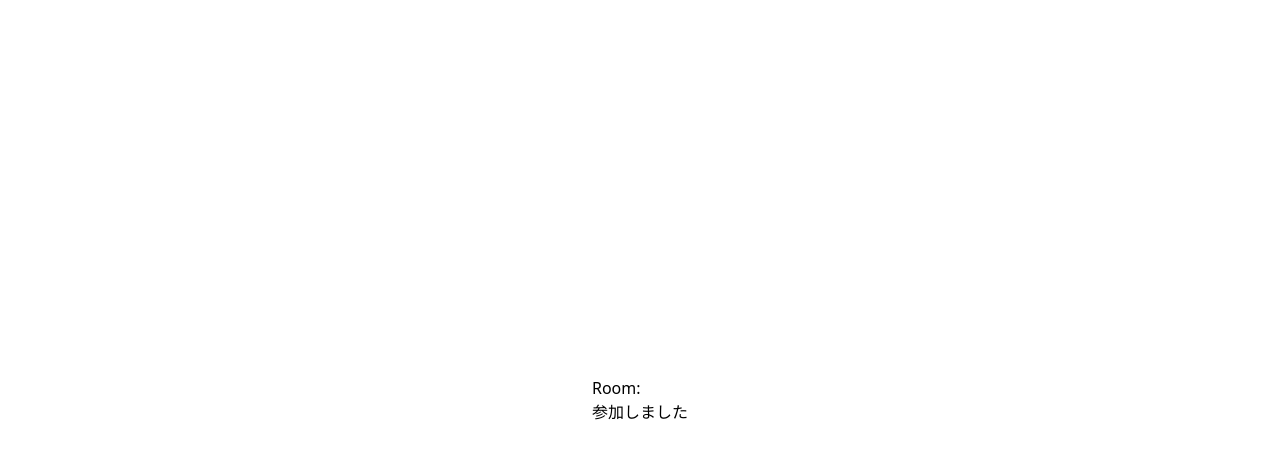
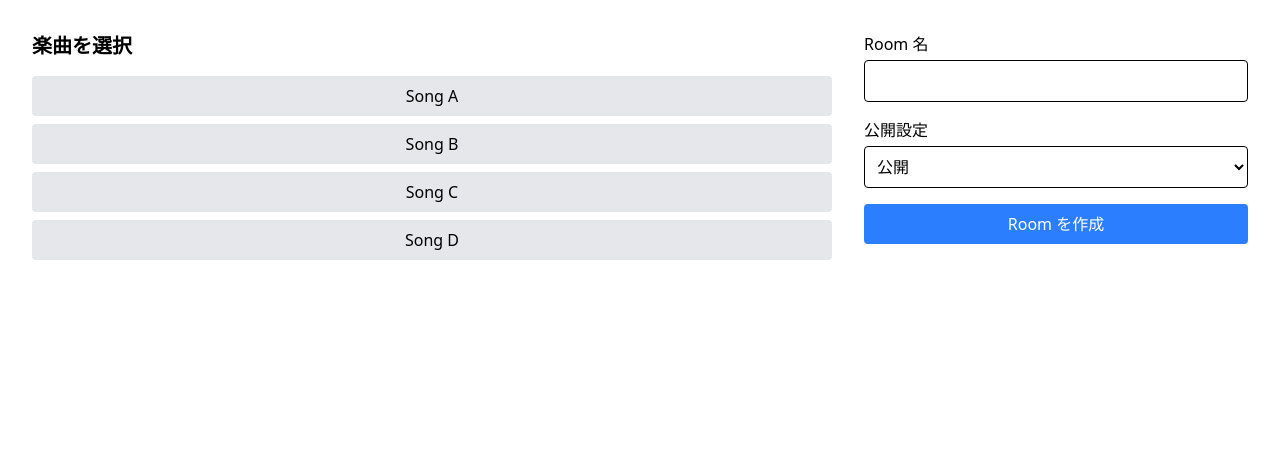
Before and after one commit to Kan-O435/Ptera-cup-front, a Next.js app: page /room/create in a window 1280 px wide. Shown: the top 458 px of the page. Built offline with nearby package versions, Linux system fonts and the light colour scheme.

Commit message:
room作成ページの作成

```diff
--- a/src/app/dashboard/page.tsx
+++ b/src/app/dashboard/page.tsx
@@ -1,8 +1,14 @@
 'use client';
 
-import CreateRoomButton from '@/src/app/components/CreateRoomButton';
+import { useRouter } from 'next/navigation';
 
 export default function DashboardPage() {
+  const router = useRouter();
+
+  const goToCreateRoom = () => {
+    router.push('/room/create'); // /room/create/page.tsx に遷移
+  };
+
   return (
     <div className="w-screen h-screen flex bg-black text-white">
 
@@ -15,7 +21,13 @@ export default function DashboardPage() {
       <div className="w-96 bg-gray-900 p-6 flex flex-col gap-6">
         <h2 className="text-xl font-bold">Dashboard</h2>
 
-        <CreateRoomButton />
+        {/* Room作成ボタン */}
+        <button
+          onClick={goToCreateRoom}
+          className="bg-blue-500 text-white px-4 py-2 rounded"
+        >
+          Roomを作成
+        </button>
       </div>
 
     </div>
--- a/src/app/page.tsx
+++ b/src/app/page.tsx
@@ -6,7 +6,7 @@ export default function HomePage() {
 
   return (
     <div className="w-screen h-screen flex flex-col items-center justify-center bg-black text-white gap-6">
-      <h1 className="text-3xl font-bold">🎤 Music Calling App</h1>
+      <h1 className="text-3xl font-bold">Music Calling App</h1>
 
       <button
         onClick={() => router.push('/dashboard')}
--- a/src/app/room/[roomID]/page.tsx
+++ /dev/null
@@ -1,29 +0,0 @@
-'use client';
-
-import { useEffect, useState } from 'react';
-
-export default function RoomPage({
-  params,
-}: {
-  params: { roomId: string };
-}) {
-  const [connected, setConnected] = useState(false);
-
-  useEffect(() => {
-    // 後で WebSocket に置き換える
-    setConnected(true);
-  }, []);
-
-  return (
-    <div className="h-screen flex items-center justify-center">
-      {!connected ? (
-        <p>接続中...</p>
-      ) : (
-        <div>
-          <h1>Room: {params.roomId}</h1>
-          <p>参加しました</p>
-        </div>
-      )}
-    </div>
-  );
-}
--- /dev/null
+++ b/src/app/room/[roomId]/page.tsx
@@ -0,0 +1,17 @@
+'use client';
+import { useParams } from 'next/navigation';
+
+export default function RoomPage() {
+  const params = useParams();
+  const roomId = params.roomId;
+
+  return (
+    <div className="h-screen flex items-center justify-center bg-gray-900 text-white">
+      <div className="p-6 bg-gray-800 rounded-lg shadow-lg text-center">
+        <h1 className="text-2xl font-bold mb-4">Room 作成しました！</h1>
+        <p>Room ID: {roomId}</p>
+        {/* 後で「参加者待機画面」や「ステージページ」に遷移するリンクを追加可能 */}
+      </div>
+    </div>
+  );
+}
--- /dev/null
+++ b/src/app/room/create/components/RoomSettings.tsx
@@ -0,0 +1,40 @@
+'use client';
+
+type RoomSettingsProps = {
+  roomName: string;
+  setRoomName: (name: string) => void;
+  publicRoom: boolean;
+  setPublicRoom: (val: boolean) => void;
+};
+
+export default function RoomSettings({
+  roomName,
+  setRoomName,
+  publicRoom,
+  setPublicRoom,
+}: RoomSettingsProps) {
+  return (
+    <div className="flex flex-col gap-4">
+      <div>
+        <label className="block mb-1">Room 名</label>
+        <input
+          type="text"
+          value={roomName}
+          onChange={(e) => setRoomName(e.target.value)}
+          className="w-full p-2 border rounded"
+        />
+      </div>
+      <div>
+        <label className="block mb-1">公開設定</label>
+        <select
+          value={publicRoom ? 'public' : 'private'}
+          onChange={(e) => setPublicRoom(e.target.value === 'public')}
+          className="w-full p-2 border rounded"
+        >
+          <option value="public">公開</option>
+          <option value="private">非公開</option>
+        </select>
+      </div>
+    </div>
+  );
+}
--- /dev/null
+++ b/src/app/room/create/components/SongItem.tsx
@@ -0,0 +1,9 @@
+'use client';
+
+export default function SongItem({ title }: { title: string }) {
+  return (
+    <div className="p-2 bg-gray-800 text-white rounded-md hover:bg-purple-700 cursor-pointer">
+      {title}
+    </div>
+  );
+}
--- /dev/null
+++ b/src/app/room/create/components/SongList.tsx
@@ -0,0 +1,26 @@
+'use client';
+
+type SongListProps = {
+  selectedSong: string | null;
+  setSelectedSong: (song: string) => void;
+};
+
+export default function SongList({ selectedSong, setSelectedSong }: SongListProps) {
+  const songs = ['Song A', 'Song B', 'Song C', 'Song D'];
+
+  return (
+    <div className="flex flex-col gap-2">
+      {songs.map((song) => (
+        <button
+          key={song}
+          onClick={() => setSelectedSong(song)}
+          className={`p-2 rounded ${
+            selectedSong === song ? 'bg-blue-500 text-white' : 'bg-gray-200'
+          }`}
+        >
+          {song}
+        </button>
+      ))}
+    </div>
+  );
+}
--- /dev/null
+++ b/src/app/room/create/page.tsx
@@ -0,0 +1,45 @@
+'use client';
+import { useState } from 'react';
+import { useRouter } from 'next/navigation';
+import RoomSettings from './components/RoomSettings';
+import SongList from './components/SongList';
+
+export default function CreateRoomPage() {
+  const router = useRouter();
+  const [selectedSong, setSelectedSong] = useState<string | null>(null);
+  const [roomName, setRoomName] = useState('');
+  const [publicRoom, setPublicRoom] = useState(true);
+
+  const handleCreateRoom = () => {
+    const roomId = crypto.randomUUID().slice(0, 6);
+    // ここで AWS API などに作成情報送信することも可能
+    router.push(`/room/${roomId}`);
+  };
+
+  return (
+    <div className="flex h-screen p-8 gap-8">
+      {/* 左：楽曲選択 */}
+      <div className="flex-1 overflow-y-auto">
+        <h2 className="text-xl font-bold mb-4">楽曲を選択</h2>
+        <SongList selectedSong={selectedSong} setSelectedSong={setSelectedSong} />
+      </div>
+
+      {/* 右：ルーム設定 */}
+      <div className="w-96 flex flex-col gap-4">
+        <RoomSettings
+          roomName={roomName}
+          setRoomName={setRoomName}
+          publicRoom={publicRoom}
+          setPublicRoom={setPublicRoom}
+        />
+        <button
+          onClick={handleCreateRoom}
+          className="bg-blue-500 text-white py-2 rounded"
+          disabled={!selectedSong || !roomName}
+        >
+          Room を作成
+        </button>
+      </div>
+    </div>
+  );
+}
```
